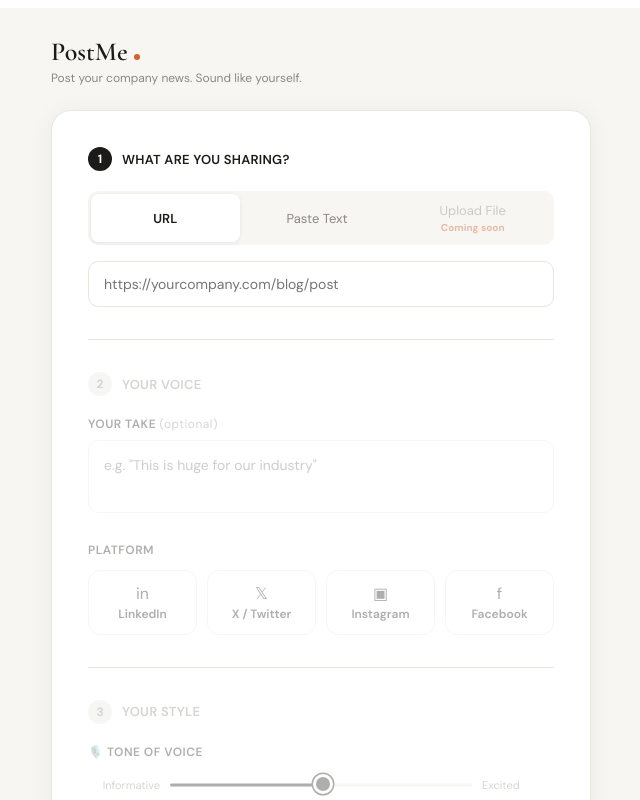
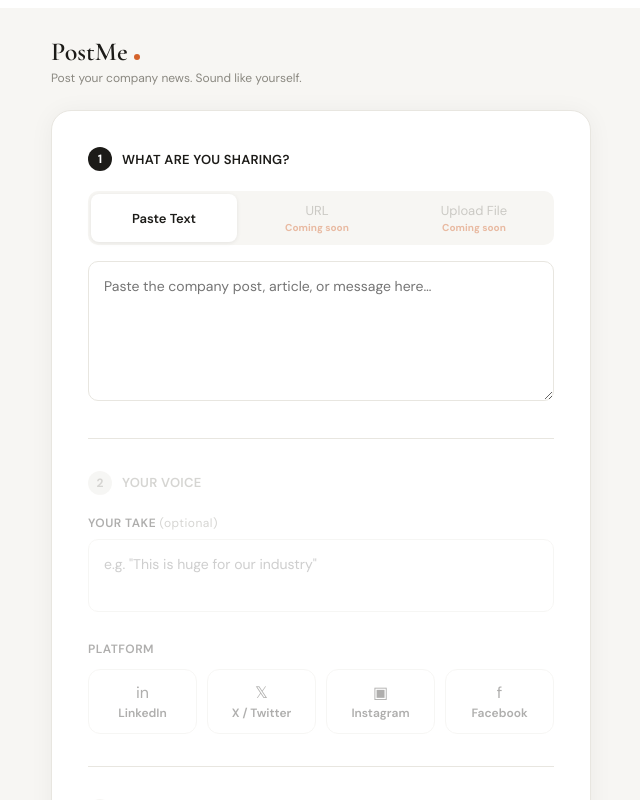
Before and after one commit to daniguzman73-netizen/postme, a React (Vite) app: page / in a window 1280 px wide. Shown: the top 800 px of the page, without its empty margins (319-959 px from the left). Built offline with nearby package versions, Linux system fonts and the light colour scheme.

Commit message:
Update App.jsx

```diff
--- a/src/App.jsx
+++ b/src/App.jsx
@@ -50,9 +50,9 @@
   return <button onClick={onClick} disabled={disabled} style={{padding:"13px 24px",borderRadius:10,fontSize:14,fontWeight:600,cursor:disabled?"not-allowed":"pointer",fontFamily:"inherit",opacity:disabled?0.4:1,transition:"opacity 0.15s",...s,...style}}>{children}</button>;
 }
 
-function SliderRow({slider,value,onChange,disabled}){
+function SliderRow({slider,value,onChange}){
   return(
-    <div style={{marginBottom:28,opacity:disabled?0.4:1,transition:"opacity 0.3s",pointerEvents:disabled?"none":"auto"}}>
+    <div style={{marginBottom:28}}>
       <style>{`input[type=range]::-webkit-slider-thumb{-webkit-appearance:none;width:20px;height:20px;border-radius:50%;background:${T.text};cursor:pointer;border:3px solid white;box-shadow:0 0 0 1.5px ${T.text}}input[type=range]::-moz-range-thumb{width:20px;height:20px;border-radius:50%;background:${T.text};border:3px solid white}`}</style>
       <div style={{fontSize:12,fontWeight:600,color:T.text,letterSpacing:"0.04em",textTransform:"uppercase",marginBottom:10}}>{slider.emoji} {slider.label}</div>
       <div style={{display:"flex",alignItems:"center",gap:10}}>
@@ -68,7 +68,7 @@
   );
 }
 
-function Section({label, number, active, children}){
+function Section({label,number,active,children}){
   return(
     <div style={{marginBottom:0,opacity:active?1:0.35,transition:"opacity 0.4s",pointerEvents:active?"auto":"none"}}>
       <div style={{display:"flex",alignItems:"center",gap:10,marginBottom:20}}>
@@ -108,14 +108,12 @@
 }
 
 export default function PostMe(){
-  const [state,setState]=useState({content:"",contentType:"text",fileName:"",take:"",platform:"",sliders:{tone:50,focus:50,hero:50,length:50}});
+  const [state,setState]=useState({content:"",contentType:"text",take:"",platform:"",sliders:{tone:50,focus:50,hero:50,length:50}});
   const [result,setResult]=useState("");
   const [loading,setLoading]=useState(false);
   const [generating,setGenerating]=useState(false);
   const [error,setError]=useState("");
-  const [tab,setTab]=useState("url");
   const [copied,setCopied]=useState(false);
-  const fileRef=useRef();
   const resultRef=useRef();
 
   const hasContent=state.content.trim().length>0;
@@ -125,36 +123,9 @@
   const generate=useCallback(async()=>{
     setLoading(true);setGenerating(true);setError("");setResult("");
     setTimeout(()=>resultRef.current?.scrollIntoView({behavior:"smooth",block:"start"}),100);
-
-    // Step 1: resolve content
-    let content=state.content;
-    if(state.contentType==="url"){
-      let urlResult;
-      try{
-        urlResult=await fetch("/api/fetch-url",{method:"POST",headers:{"Content-Type":"application/json"},body:JSON.stringify({url:state.content})});
-      }catch(e){
-        setGenerating(false);setLoading(false);
-        setError("Could not reach the server. Please try again.");
-        return;
-      }
-      let urlData;
-      try{urlData=await urlResult.json();}catch(e){
-        setGenerating(false);setLoading(false);
-        setError("Could not read the server response. Please try again.");
-        return;
-      }
-      if(!urlResult.ok){
-        setGenerating(false);setLoading(false);
-        setError(urlData.error||"Could not read this URL. Try copying the text and using Paste Text instead.");
-        return;
-      }
-      content=urlData.text;
-    }
-
-    // Step 2: generate post
     try{
       const [text]=await Promise.allSettled([
-        callClaude(buildPrompt({content,take:state.take,platform:state.platform,sliders:state.sliders})),
+        callClaude(buildPrompt({content:state.content,take:state.take,platform:state.platform,sliders:state.sliders})),
         new Promise(r=>setTimeout(r,3800)),
       ]);
       setGenerating(false);setLoading(false);
@@ -162,13 +133,13 @@
       else{setError("Generation failed. Please try again.");}
     }catch(err){
       setGenerating(false);setLoading(false);
-      setError("Generation failed. Please try again.");
+      setError(err.message||"Generation failed. Please try again.");
     }
   },[state]);
 
   const reset=()=>{
-    setState({content:"",contentType:"text",fileName:"",take:"",platform:"",sliders:{tone:50,focus:50,hero:50,length:50}});
-    setResult("");setError("");setGenerating(false);setLoading(false);setTab("url");
+    setState({content:"",contentType:"text",take:"",platform:"",sliders:{tone:50,focus:50,hero:50,length:50}});
+    setResult("");setError("");setGenerating(false);setLoading(false);
     window.scrollTo({top:0,behavior:"smooth"});
   };
 
@@ -191,21 +162,17 @@
           {/* Section 1 – Content */}
           <Section label="What are you sharing?" number="1" active={true}>
             <div style={{display:"flex",gap:3,marginBottom:16,background:T.bg,borderRadius:10,padding:3}}>
-              <button onClick={()=>setTab("url")} style={{flex:1,padding:"8px 0",border:"none",borderRadius:8,cursor:"pointer",background:tab==="url"?T.surface:"transparent",color:tab==="url"?T.text:T.muted,fontWeight:tab==="url"?600:400,fontSize:13,fontFamily:"inherit",boxShadow:tab==="url"?"0 1px 4px rgba(0,0,0,0.08)":"none"}}>URL</button>
-              <button onClick={()=>setTab("text")} style={{flex:1,padding:"8px 0",border:"none",borderRadius:8,cursor:"pointer",background:tab==="text"?T.surface:"transparent",color:tab==="text"?T.text:T.muted,fontWeight:tab==="text"?600:400,fontSize:13,fontFamily:"inherit",boxShadow:tab==="text"?"0 1px 4px rgba(0,0,0,0.08)":"none"}}>Paste Text</button>
-              <div style={{flex:1,padding:"8px 4px",borderRadius:8,textAlign:"center",opacity:0.4,cursor:"not-allowed"}}>
-                <div style={{fontSize:13,color:T.muted,fontFamily:"inherit"}}>Upload File</div>
+              <button onClick={()=>setState(s=>({...s,contentType:"text"}))} style={{flex:1,padding:"8px 0",border:"none",borderRadius:8,cursor:"pointer",background:T.surface,color:T.text,fontWeight:600,fontSize:13,fontFamily:"inherit",boxShadow:"0 1px 4px rgba(0,0,0,0.08)"}}>Paste Text</button>
+              <div style={{flex:1,padding:"8px 4px",borderRadius:8,textAlign:"center",opacity:0.4,userSelect:"none"}}>
+                <div style={{fontSize:13,color:T.muted}}>URL</div>
+                <div style={{fontSize:10,fontWeight:700,color:T.accent,marginTop:2}}>Coming soon</div>
+              </div>
+              <div style={{flex:1,padding:"8px 4px",borderRadius:8,textAlign:"center",opacity:0.4,userSelect:"none"}}>
+                <div style={{fontSize:13,color:T.muted}}>Upload File</div>
                 <div style={{fontSize:10,fontWeight:700,color:T.accent,marginTop:2}}>Coming soon</div>
               </div>
             </div>
-            {tab==="url"&&<input type="url" placeholder="https://yourcompany.com/blog/post" value={state.contentType==="url"?state.content:""} onChange={e=>setState(s=>({...s,content:e.target.value,contentType:"url"}))} style={iStyle}/>}
-            {tab==="text"&&<textarea placeholder="Paste the company post, article, or message here…" value={state.contentType==="text"?state.content:""} onChange={e=>setState(s=>({...s,content:e.target.value,contentType:"text"}))} rows={5} style={{...iStyle,resize:"vertical",lineHeight:1.6}}/>}
-            {tab==="file"&&(
-              <div onClick={()=>fileRef.current.click()} style={{border:`2px dashed ${T.border}`,borderRadius:12,padding:"32px 20px",textAlign:"center",cursor:"pointer",background:state.fileName?T.accentLight:T.surface}}>
-                <input ref={fileRef} type="file" accept=".txt,.pdf,.doc,.docx" onChange={async e=>{const f=e.target.files[0];if(!f)return;const t=await f.text();setState(s=>({...s,content:t,contentType:"file",fileName:f.name}));}} style={{display:"none"}}/>
-                {state.fileName?<><div style={{fontSize:28}}>📄</div><div style={{fontSize:14,fontWeight:600,color:T.text,marginTop:8}}>{state.fileName}</div></>:<><div style={{fontSize:28}}>⬆️</div><div style={{fontSize:14,fontWeight:600,color:T.text,marginTop:8}}>Drop a file or click to browse</div><div style={{fontSize:12,color:T.muted,marginTop:4}}>PDF, DOC, TXT</div></>}
-              </div>
-            )}
+            <textarea placeholder="Paste the company post, article, or message here…" value={state.content} onChange={e=>setState(s=>({...s,content:e.target.value,contentType:"text"}))} rows={5} style={{...iStyle,resize:"vertical",lineHeight:1.6}}/>
           </Section>
 
           <Divider/>
@@ -229,7 +196,7 @@
 
           {/* Section 3 – Style */}
           <Section label="Your style" number="3" active={hasContent&&hasPlatform}>
-            {SLIDERS.map(sl=><SliderRow key={sl.id} slider={sl} value={state.sliders[sl.id]} onChange={v=>setState(s=>({...s,sliders:{...s.sliders,[sl.id]:v}}))} disabled={false}/>)}
+            {SLIDERS.map(sl=><SliderRow key={sl.id} slider={sl} value={state.sliders[sl.id]} onChange={v=>setState(s=>({...s,sliders:{...s.sliders,[sl.id]:v}}))}/>)}
           </Section>
 
           <Divider/>
```
